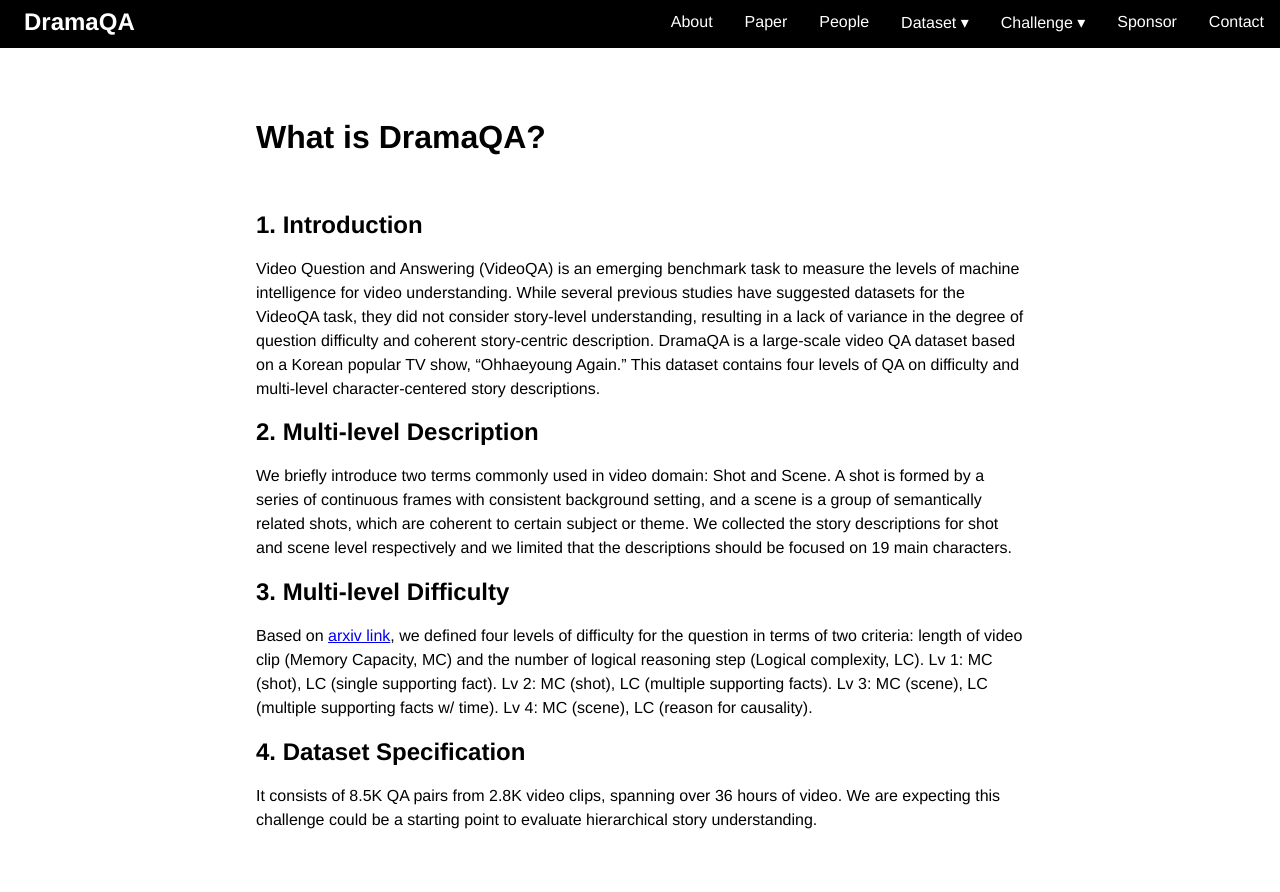
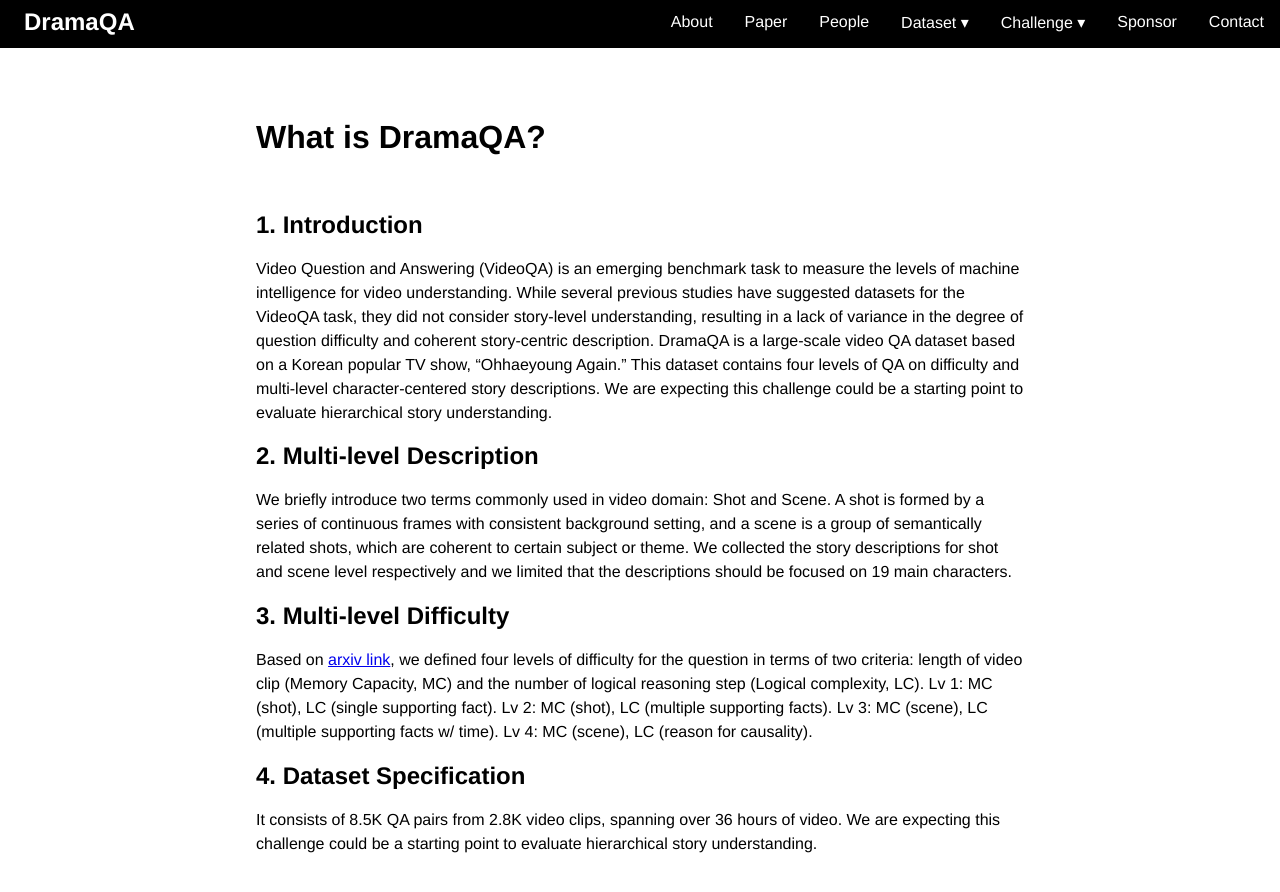
Before and after one commit to friendsqa/friendsqa.github.io, a Jekyll site: the page built from index.md, in a window 1280 px wide and 900 px high, scrolled down 667 px. Shown: the top 892 px of the window. Built offline with Jekyll 4.4.1, drawn with Linux system fonts in a browser that asks for light colours.

Commit message:
change what is dramaqa

```diff
--- a/index.md
+++ b/index.md
@@ -52,6 +52,8 @@ title: DramaQA
    variance in the degree of question difficulty and coherent story-centric description.
 
    DramaQA is a large-scale video QA dataset based on a Korean popular TV show, “Ohhaeyoung Again.” This dataset contains four levels of QA on difficulty and multi-level character-centered story descriptions.
+
+   We are expecting this challenge could be a starting point to evaluate hierarchical story understanding.
   </p>
   <h2 class = "content-subtitle">
     2. Multi-level Description
```
